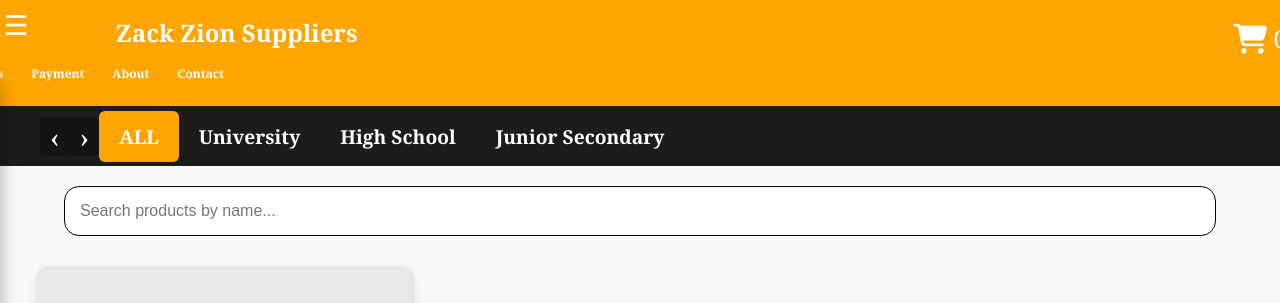
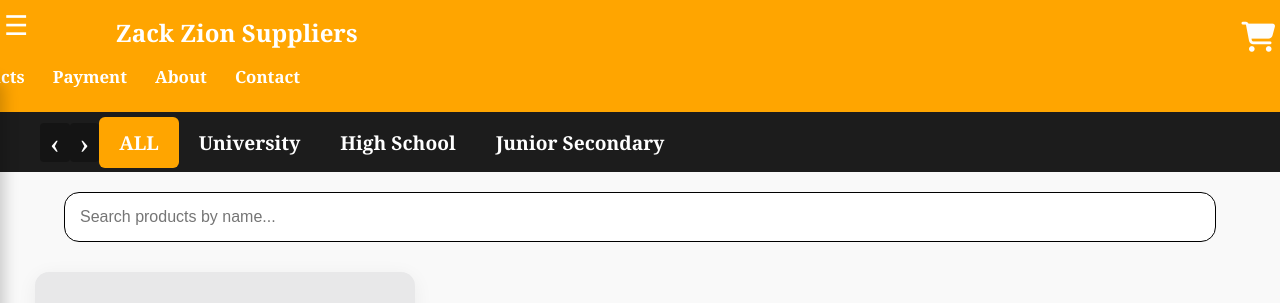
Before and after one commit to Alvin-Kimani7391/school, a website: page public/index.html in a window 1280 px wide. Shown: the top 303 px of the page. Drawn offline with Linux system fonts and the light colour scheme.

Commit message:
Update car styles in cars.css

```diff
--- a/public/cars.css
+++ b/public/cars.css
@@ -1042,7 +1042,7 @@ header button{
 
   header div a {
     white-space: nowrap;      /* keep text on one line */
-    font-size: 0.5em;
+    font-size: 0.7em;
   }
 
   header p {
@@ -1051,9 +1051,9 @@ header button{
     margin-left: 8%;
   }
   header button{
-    font-size: 1.3em;
-  margin-top: -8px;
-  margin-right: -20px;
+    font-size: 1.0em;
+  margin-top: -10px;
+  margin-right: -28px;
   }
 
 #button {
```
